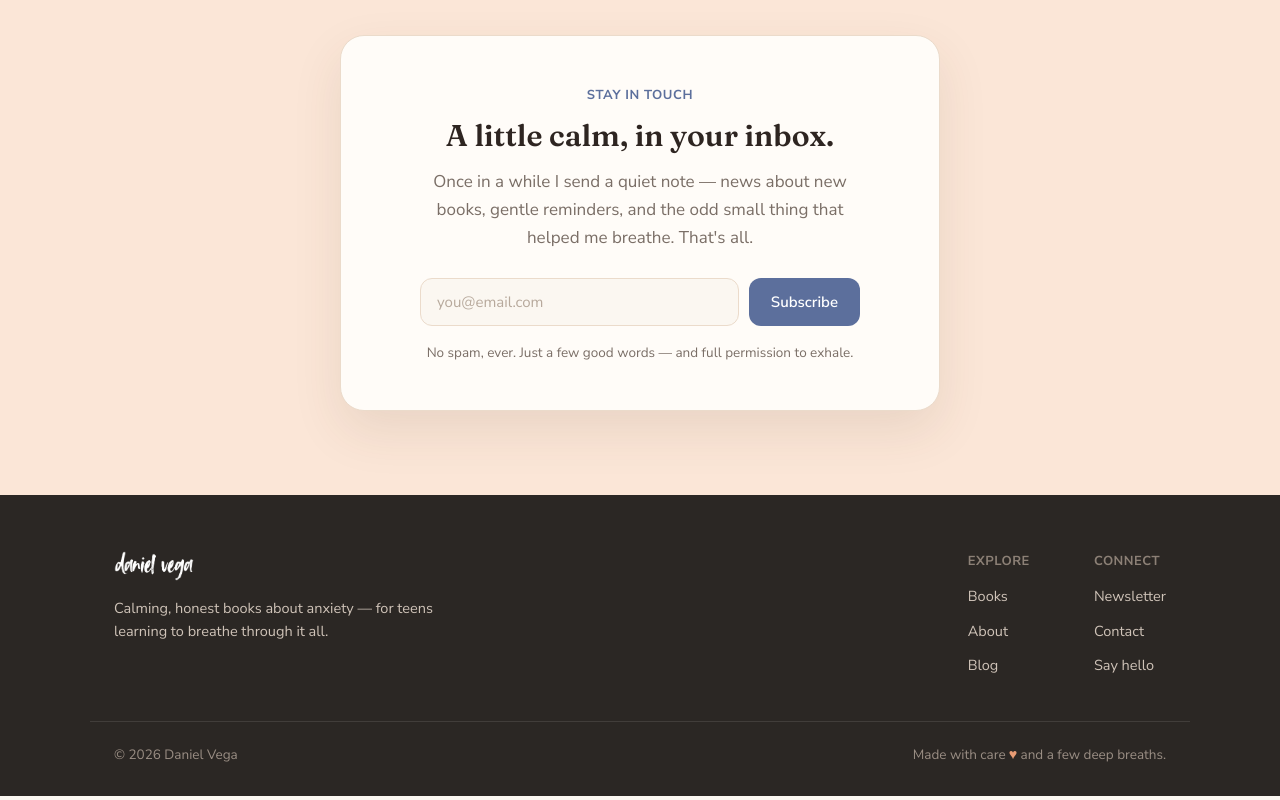
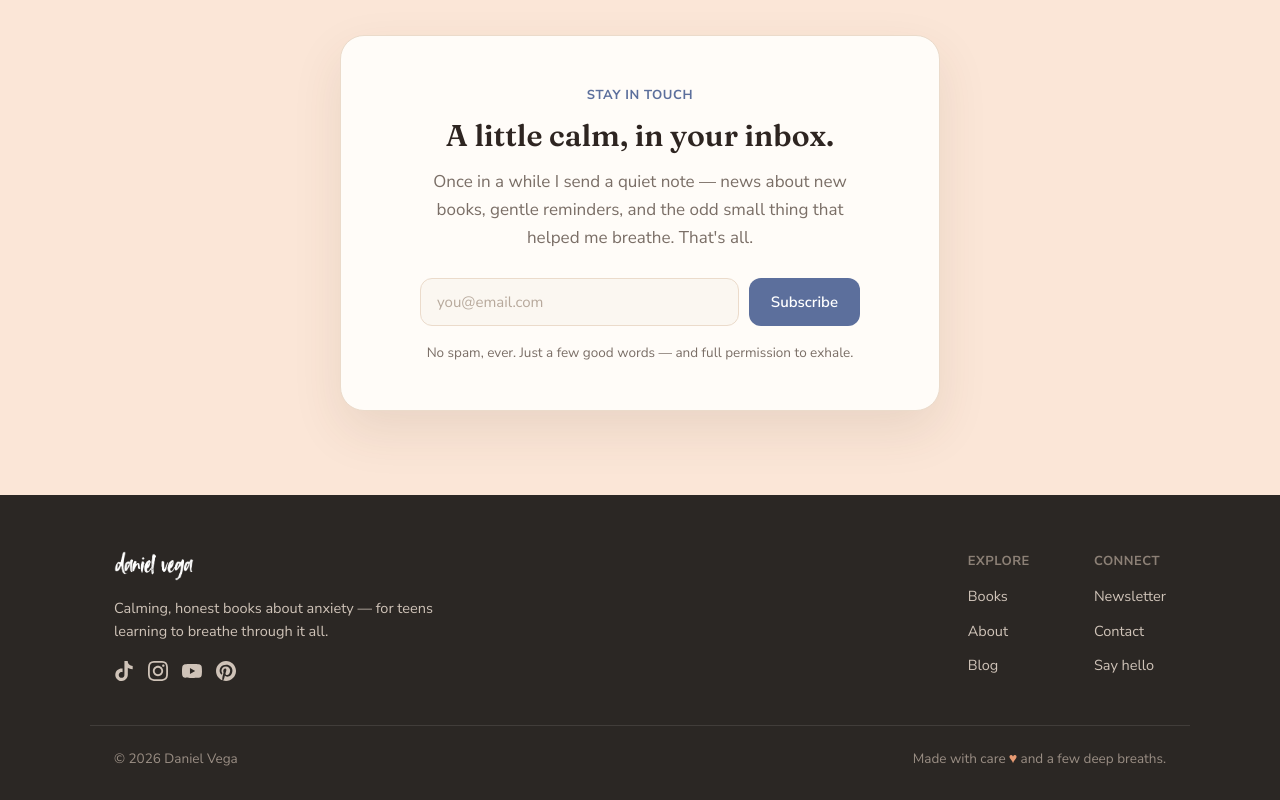
Before and after one commit to serefsen/DanielVegaBooks, an Astro site: page / in a window 1280 px wide. Shown: the part 2648-3448 px from the top of the page. Built offline with nearby package versions, Linux system fonts and the light colour scheme; Astro itself is replaced by a stand-in of ours.

Commit message:
footer: TikTok/Instagram/YouTube/Pinterest ikon linkleri (tum sayfalar)

```diff
--- a/src/components/Footer.astro
+++ b/src/components/Footer.astro
@@ -16,6 +16,12 @@
     <div class="footer-brand">
       <img src="/image/logo-white.png" alt="Daniel Vega" class="footer-logo" />
       <p class="footer-tag">Calming, honest books about anxiety — for teens learning to breathe through it all.</p>
+      <div class="footer-social">
+      <a href="https://www.tiktok.com/@daniel.vega3061" target="_blank" rel="noopener noreferrer" aria-label="TikTok"><svg viewBox="0 0 24 24" width="20" height="20" fill="currentColor" aria-hidden="true"><path d="M12.525.02c1.31-.02 2.61-.01 3.91-.02.08 1.53.63 3.09 1.75 4.17 1.12 1.11 2.7 1.62 4.24 1.79v4.03c-1.44-.05-2.89-.35-4.2-.97-.57-.26-1.1-.59-1.62-.93-.01 2.92.01 5.84-.02 8.75-.08 1.4-.54 2.79-1.35 3.94-1.31 1.92-3.58 3.17-5.91 3.21-1.43.08-2.86-.31-4.08-1.03-2.02-1.19-3.44-3.37-3.65-5.71-.02-.5-.03-1-.01-1.49.18-1.9 1.12-3.72 2.58-4.96 1.66-1.44 3.98-2.13 6.15-1.72.02 1.48-.04 2.96-.04 4.44-.99-.32-2.15-.23-3.02.37-.63.41-1.11 1.04-1.36 1.75-.21.51-.15 1.07-.14 1.61.24 1.64 1.82 3.02 3.5 2.87 1.12-.01 2.19-.66 2.77-1.61.19-.33.4-.67.41-1.06.1-1.79.06-3.57.07-5.36.01-4.03-.01-8.05.02-12.07z"/></svg></a>
+      <a href="https://www.instagram.com/danielvegabooks/" target="_blank" rel="noopener noreferrer" aria-label="Instagram"><svg viewBox="0 0 24 24" width="20" height="20" fill="currentColor" aria-hidden="true"><path d="M12 2.163c3.204 0 3.584.012 4.85.07 3.252.148 4.771 1.691 4.919 4.919.058 1.265.069 1.645.069 4.849 0 3.205-.012 3.584-.069 4.849-.149 3.225-1.664 4.771-4.919 4.919-1.266.058-1.644.07-4.85.07-3.204 0-3.584-.012-4.849-.07-3.26-.149-4.771-1.699-4.919-4.92-.058-1.265-.07-1.644-.07-4.849 0-3.204.013-3.583.07-4.849.149-3.227 1.664-4.771 4.919-4.919 1.266-.057 1.645-.069 4.849-.069zm0-2.163c-3.259 0-3.667.014-4.947.072-4.358.2-6.78 2.618-6.98 6.98-.059 1.281-.073 1.689-.073 4.948 0 3.259.014 3.668.072 4.948.2 4.358 2.618 6.78 6.98 6.98 1.281.058 1.689.072 4.948.072 3.259 0 3.668-.014 4.948-.072 4.354-.2 6.782-2.618 6.979-6.98.059-1.28.073-1.689.073-4.948 0-3.259-.014-3.667-.072-4.947-.196-4.354-2.617-6.78-6.979-6.98-1.281-.059-1.69-.073-4.949-.073zm0 5.838c-3.403 0-6.162 2.759-6.162 6.162s2.759 6.163 6.162 6.163 6.162-2.759 6.162-6.163c0-3.403-2.759-6.162-6.162-6.162zm0 10.162c-2.209 0-4-1.79-4-4 0-2.209 1.791-4 4-4s4 1.791 4 4c0 2.21-1.791 4-4 4zm6.406-11.845c-.796 0-1.441.645-1.441 1.44s.645 1.44 1.441 1.44c.795 0 1.439-.645 1.439-1.44s-.644-1.44-1.439-1.44z"/></svg></a>
+      <a href="https://www.youtube.com/@DanielVegaBooks" target="_blank" rel="noopener noreferrer" aria-label="YouTube"><svg viewBox="0 0 24 24" width="20" height="20" fill="currentColor" aria-hidden="true"><path d="M23.498 6.186a3.016 3.016 0 0 0-2.122-2.136C19.505 3.545 12 3.545 12 3.545s-7.505 0-9.377.505A3.017 3.017 0 0 0 .502 6.186C0 8.07 0 12 0 12s0 3.93.502 5.814a3.016 3.016 0 0 0 2.122 2.136c1.871.505 9.376.505 9.376.505s7.505 0 9.377-.505a3.015 3.015 0 0 0 2.122-2.136C24 15.93 24 12 24 12s0-3.93-.502-5.814zM9.545 15.568V8.432L15.818 12l-6.273 3.568z"/></svg></a>
+      <a href="https://www.pinterest.com/danielvegabooks/" target="_blank" rel="noopener noreferrer" aria-label="Pinterest"><svg viewBox="0 0 24 24" width="20" height="20" fill="currentColor" aria-hidden="true"><path d="M12.017 0C5.396 0 .029 5.367.029 11.987c0 5.079 3.158 9.417 7.618 11.162-.105-.949-.2-2.405.042-3.441.219-.937 1.406-5.965 1.406-5.965s-.359-.719-.359-1.782c0-1.668.967-2.914 2.171-2.914 1.023 0 1.518.769 1.518 1.69 0 1.029-.655 2.568-.994 3.995-.283 1.194.599 2.169 1.777 2.169 2.133 0 3.772-2.249 3.772-5.495 0-2.873-2.064-4.882-5.012-4.882-3.414 0-5.418 2.561-5.418 5.207 0 1.031.397 2.138.893 2.738a.36.36 0 0 1 .083.345c-.091.378-.293 1.194-.333 1.361-.052.22-.174.267-.402.161-1.499-.698-2.436-2.889-2.436-4.649 0-3.785 2.75-7.262 7.929-7.262 4.163 0 7.398 2.967 7.398 6.931 0 4.136-2.607 7.464-6.227 7.464-1.216 0-2.359-.632-2.75-1.378l-.748 2.853c-.271 1.043-1.002 2.35-1.492 3.146C9.57 23.812 10.763 24 12.017 24c6.624 0 11.99-5.367 11.99-11.988C24.007 5.367 18.641.001 12.017.001z"/></svg></a>
+      </div>
     </div>
     <div class="footer-cols">
       <div class="footer-col">
@@ -40,6 +46,9 @@
   .footer-brand { max-width: 320px; }
   .footer-logo { height: 30px; width: auto; display: block; margin-bottom: 16px; }
   .footer-tag { font-size: 14.5px; line-height: 1.6; color: #CFC3B8; margin: 0; }
+  .footer-social { display: flex; gap: 14px; margin-top: 18px; }
+  .footer-social a { color: #CFC3B8; display: inline-flex; transition: color .2s ease, transform .2s ease; }
+  .footer-social a:hover { color: var(--nav-ink); transform: translateY(-2px); }
 
   .footer-cols { display: flex; gap: 64px; }
   .footer-col { display: flex; flex-direction: column; gap: 11px; }
```
